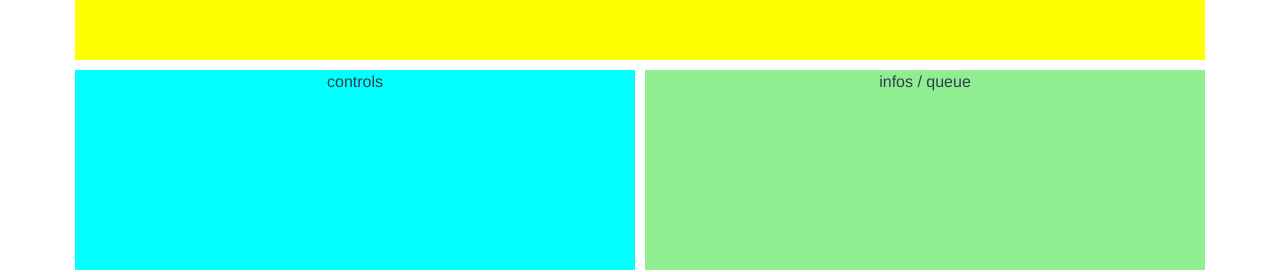
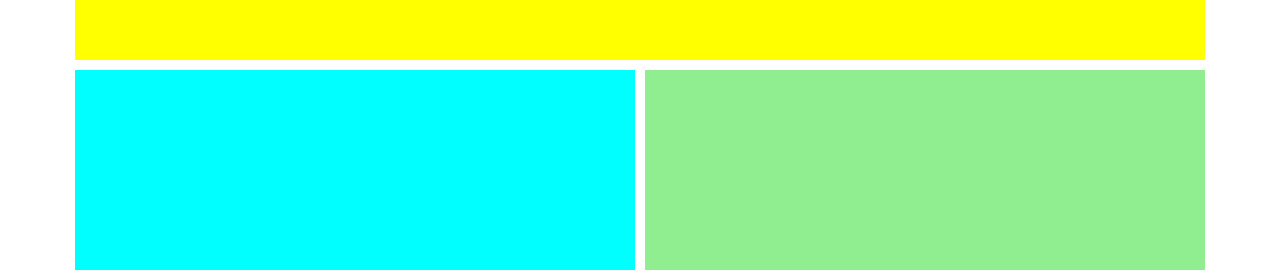
Before and after one commit to craftycram/rc-interface-component, a Vue app: page / in a window 1280 px wide. Shown: the part 725-997 px from the top of the page. Built offline with nearby package versions, Linux system fonts and the light colour scheme.

Commit message:
removed texts

```diff
--- a/src/components/interface.vue
+++ b/src/components/interface.vue
@@ -2,17 +2,14 @@
   <b-container>
   <b-row>
     <b-col class="grid" style="background-color: yellow; min-height: 720px;">
-      Video
       <slot name="videocomponent"></slot>
     </b-col>
   </b-row>
   <b-row>
     <b-col class="grid" style="background-color: cyan; min-height: 200px;">
-      controls
       <slot name="controlcomponent"></slot>
     </b-col>
     <b-col class="grid" style="background-color: lightgreen; min-height: 200px;">
-      infos / queue
       <slot name="queuecomponent"></slot>
       </b-col>
   </b-row>
```
